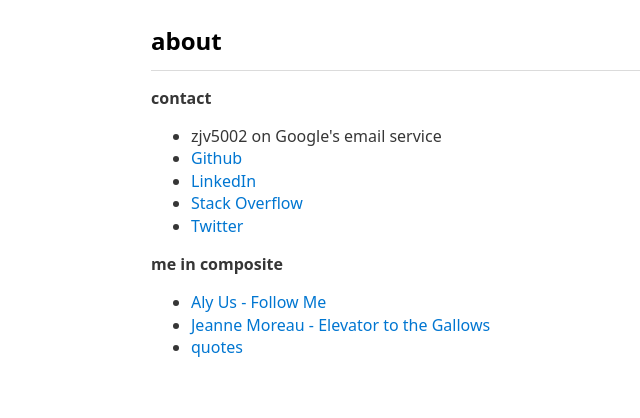
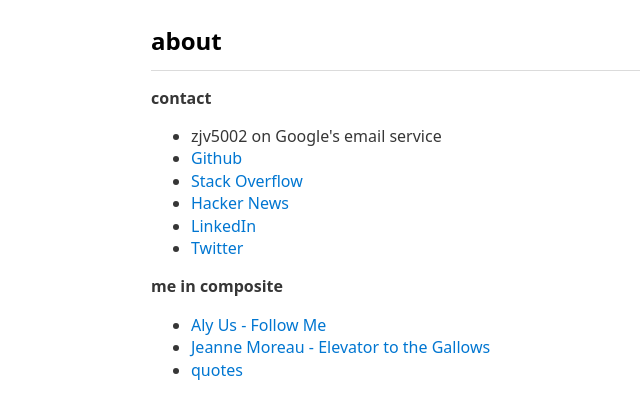
Before and after one commit to zachvalenta/zachvalenta.github.io, a plain HTML site: page about/about.html in a window 1280 px wide. Shown: the whole page, without its empty margins (89-729 px from the left). Drawn offline with nearby package versions, Linux system fonts and the light colour scheme.

Commit message:
about - add Hacker News

```diff
--- a/about/about.html
+++ b/about/about.html
@@ -29,8 +29,9 @@
 		<ul>
 			<li>zjv5002 on Google's email service</li>
 			<li><a href="https://github.com/zachvalenta">Github</a></li>
+			<li><a href="https://stackoverflow.com/users/6813490/zach-valenta?tab=profile">Stack Overflow</a></li>
+			<li><a href="https://news.ycombinator.com/user?id=zJayv">Hacker News</a></li>
 			<li><a href="https://www.linkedin.com/in/zachvalenta/">LinkedIn</a></li>
-			<li><a href="https://stackoverflow.com/users/6813490/zach-valenta?tab=profile">Stack Overflow</a></li>
 			<li><a href="https://twitter.com/z_jay_v">Twitter</a></li>
 		</ul>
 
```
